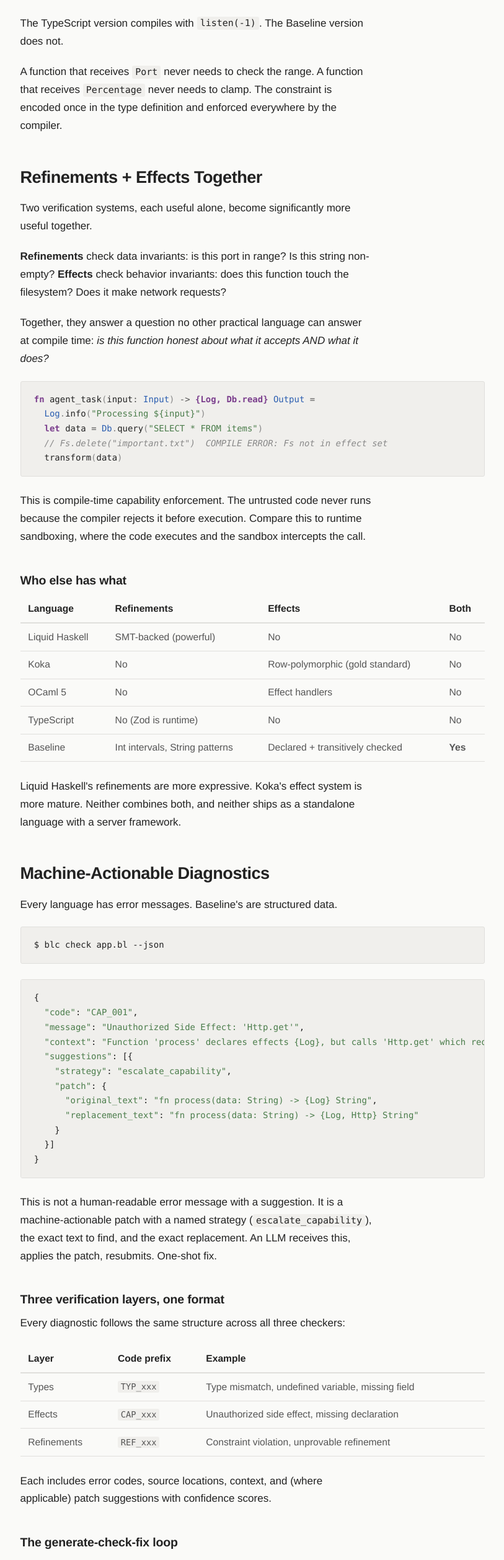
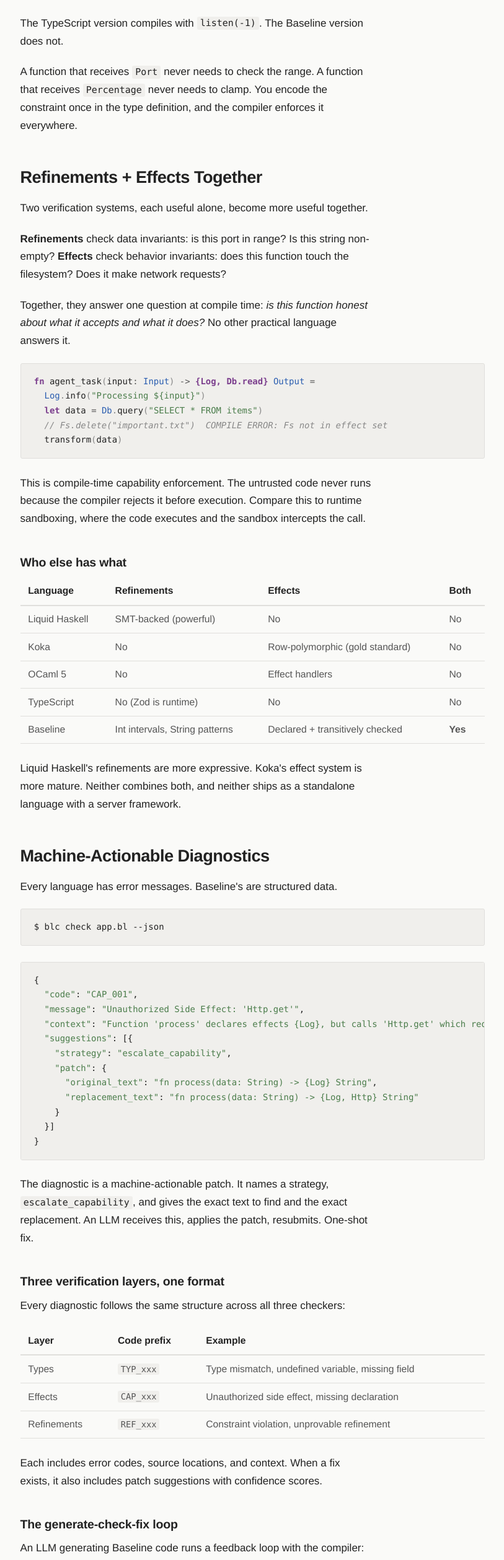
Before and after one commit to baseline-lang/baseline-site, a SvelteKit app: page /design in a window 1280 px wide. Shown: the part 1334-3851 px from the top of the page at 62% size, without its empty margins (233-1046 px from the left). Built offline with nearby package versions, Linux system fonts and the light colour scheme.

Commit message:
Tighten site copy for plain, active wording
Name actors in place of passive voice, drop filler adverbs and stock
phrases, and cut a repeated claim about agents choosing between syntaxes.

```diff
--- a/src/routes/design/+page.svelte
+++ b/src/routes/design/+page.svelte
@@ -73,16 +73,16 @@
 	<p>
 		A function that receives <code>Port</code> never needs to check the range.
 		A function that receives <code>Percentage</code> never needs to clamp.
-		The constraint is encoded once in the type definition and enforced
-		everywhere by the compiler.
+		You encode the constraint once in the type definition, and the compiler
+		enforces it everywhere.
 	</p>
 </section>
 
 <section id="refinements-effects">
 	<h2>Refinements + Effects Together</h2>
 	<p>
-		Two verification systems, each useful alone, become significantly more
-		useful together.
+		Two verification systems, each useful alone, become more useful
+		together.
 	</p>
 	<p>
 		<strong>Refinements</strong> check data invariants: is this port in range?
@@ -90,9 +90,9 @@
 		does this function touch the filesystem? Does it make network requests?
 	</p>
 	<p>
-		Together, they answer a question no other practical language can answer at
-		compile time: <em>is this function honest about what it accepts AND what
-		it does?</em>
+		Together, they answer one question at compile time: <em>is this function
+		honest about what it accepts and what it does?</em> No other practical
+		language answers it.
 	</p>
 	<pre><code>{@html `<span class="kw">fn</span> <span class="fn">agent_task</span><span class="punct">(</span><span class="fn">input</span><span class="op">:</span> <span class="type">Input</span><span class="punct">)</span> <span class="op">-&gt;</span> <span class="effect">{Log, Db.read}</span> <span class="type">Output</span> <span class="op">=</span>
   <span class="type">Log</span><span class="punct">.</span><span class="fn">info</span><span class="punct">(</span><span class="str">"Processing \${input}"</span><span class="punct">)</span>
@@ -169,10 +169,9 @@
   }]
 }`}</code></pre>
 	<p>
-		This is not a human-readable error message with a suggestion. It is a
-		machine-actionable patch with a named strategy
-		(<code>escalate_capability</code>), the exact text to find, and the exact
-		replacement. An LLM receives this, applies the patch, resubmits. One-shot fix.
+		The diagnostic is a machine-actionable patch. It names a strategy,
+		<code>escalate_capability</code>, and gives the exact text to find and the
+		exact replacement. An LLM receives this, applies the patch, resubmits. One-shot fix.
 	</p>
 
 	<h3>Three verification layers, one format</h3>
@@ -190,14 +189,13 @@
 		</tbody>
 	</table>
 	<p>
-		Each includes error codes, source locations, context, and (where applicable)
-		patch suggestions with confidence scores.
+		Each includes error codes, source locations, and context. When a fix exists,
+		it also includes patch suggestions with confidence scores.
 	</p>
 
 	<h3>The generate-check-fix loop</h3>
 	<p>
-		The compiler becomes a collaboration partner, not an obstacle. An LLM
-		generating Baseline code enters a feedback loop:
+		An LLM generating Baseline code runs a feedback loop with the compiler:
 	</p>
 	<ol>
 		<li>Generate code from a type signature</li>
@@ -207,7 +205,6 @@
 		<li>Repeat until clean</li>
 	</ol>
 	<p>
-		The compiler guides the model to correctness through structured feedback.
 		LLMs don't need millions of Baseline programs to generate correct code
 		if the compiler teaches them through actionable diagnostics.
 	</p>
@@ -221,8 +218,7 @@
 
 	<h3>vs. TypeScript</h3>
 	<p>
-		TypeScript's type system is structurally sound in many cases but
-		fundamentally advisory. <code>any</code> exists. Type assertions exist.
+		TypeScript's type system is sound in many cases but advisory. <code>any</code> exists. Type assertions exist.
 		Runtime and compile-time types can disagree. TypeScript has npm
 		(2M+ packages) and massive LLM training data. Baseline has 38 stdlib
 		modules and near-zero training data. TypeScript is the pragmatic choice
@@ -246,8 +242,8 @@
 		OCaml 5 added effect handlers. It has a mature type system, great
 		performance, and a real ecosystem (opam). Baseline adds refinement types
 		and structured diagnostics on top of effects. OCaml's effect handlers
-		are lower-level (untyped in the initial implementation). Baseline's are
-		declared in function signatures and checked transitively. OCaml is the
+		are lower-level (untyped in the initial implementation). Baseline checks
+		declared effects transitively through the call graph. OCaml is the
 		more mature choice. Baseline's advantage is the combination of refinements
 		+ effects + diagnostics.
 	</p>
--- a/src/routes/guide/+page.svelte
+++ b/src/routes/guide/+page.svelte
@@ -73,7 +73,7 @@
 	<h2>Functions</h2>
 	<p>
 		Every function is <code>fn name(params) -> Type = body</code>.
-		The last expression is the return value, there is no <code>return</code> keyword.
+		The last expression is the return value. There is no <code>return</code> keyword.
 	</p>
 	<p>
 		If the body is a single expression, write it right after <code>=</code>.
```
Also changed, not shown: src/routes/+page.svelte (+14 -16 lines), src/routes/learn/+page.svelte (+6 -5 lines).
